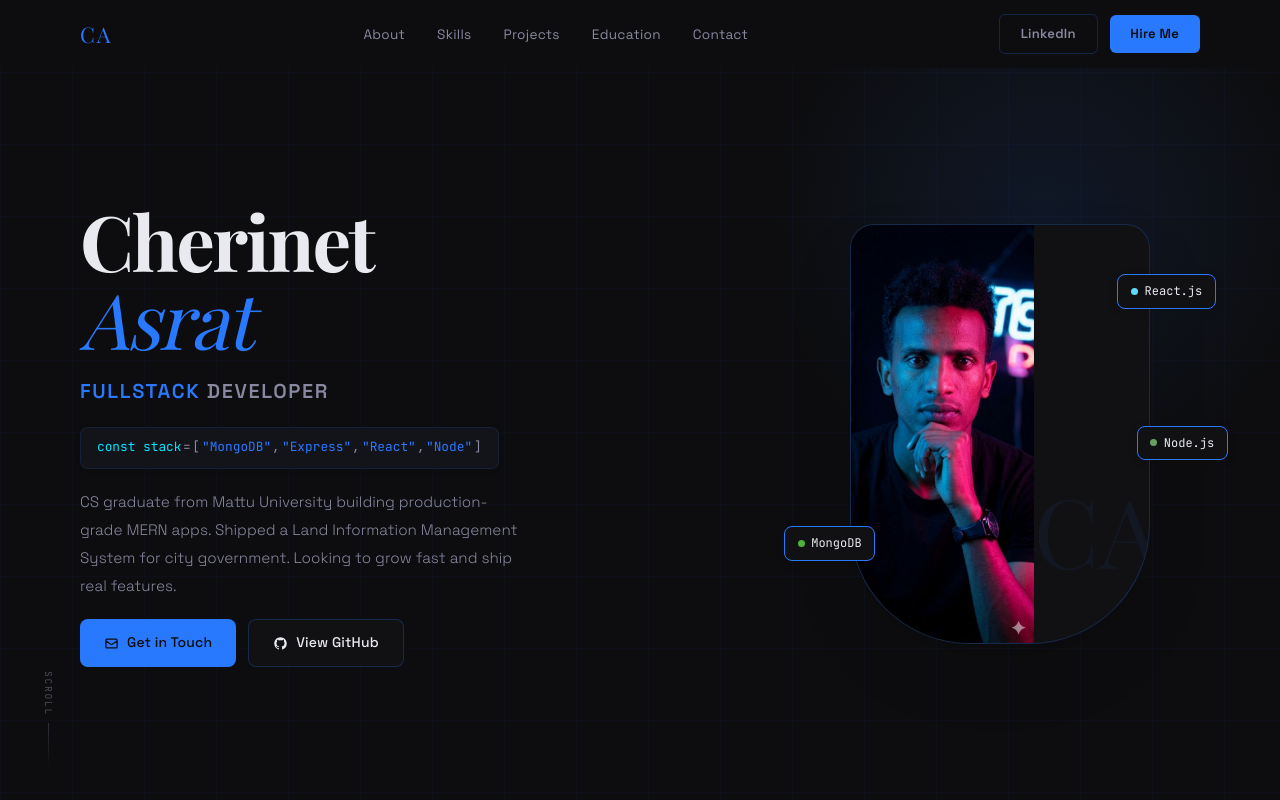
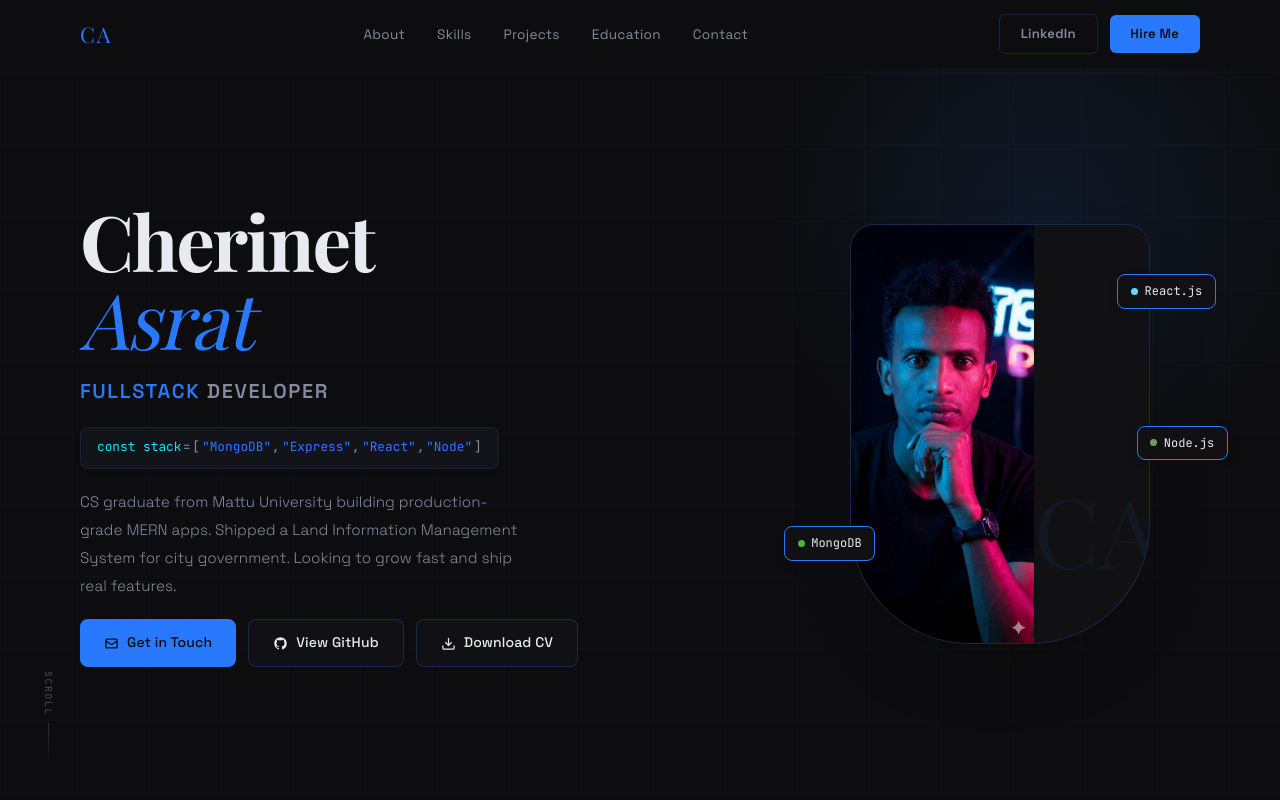
Before and after one commit to cheruu23/personal-website-cheruu23, a plain HTML site: page index.html in a window 1280 px wide. Shown: the top 800 px of the page. Drawn offline with nearby package versions, Linux system fonts and the light colour scheme; a web font is replaced by a local one.

Commit message:
feat: add Download CV button to hero, exclude cv.html from git

```diff
--- a/index.html
+++ b/index.html
@@ -65,6 +65,10 @@
           <a href="https://github.com/cheruu23" target="_blank" rel="noopener" class="btn btn-ghost">
             <svg viewBox="0 0 24 24" fill="currentColor" width="15" height="15"><path d="M12 2C6.477 2 2 6.484 2 12.017c0 4.425 2.865 8.18 6.839 9.504.5.092.682-.217.682-.483 0-.237-.008-.868-.013-1.703-2.782.605-3.369-1.343-3.369-1.343-.454-1.158-1.11-1.466-1.11-1.466-.908-.62.069-.608.069-.608 1.003.07 1.531 1.032 1.531 1.032.892 1.53 2.341 1.088 2.91.832.092-.647.35-1.088.636-1.338-2.22-.253-4.555-1.113-4.555-4.951 0-1.093.39-1.988 1.029-2.688-.103-.253-.446-1.272.098-2.65 0 0 .84-.27 2.75 1.026A9.564 9.564 0 0112 6.844c.85.004 1.705.115 2.504.337 1.909-1.296 2.747-1.027 2.747-1.027.546 1.379.202 2.398.1 2.651.64.7 1.028 1.595 1.028 2.688 0 3.848-2.339 4.695-4.566 4.943.359.309.678.92.678 1.855 0 1.338-.012 2.419-.012 2.747 0 .268.18.58.688.482A10.019 10.019 0 0022 12.017C22 6.484 17.522 2 12 2z"/></svg>
             View GitHub
+          </a>
+          <a href="cv.html" class="btn btn-ghost">
+            <svg viewBox="0 0 24 24" fill="none" stroke="currentColor" stroke-width="2" width="15" height="15"><path d="M21 15v4a2 2 0 01-2 2H5a2 2 0 01-2-2v-4"/><polyline points="7 10 12 15 17 10"/><line x1="12" y1="15" x2="12" y2="3"/></svg>
+            Download CV
           </a>
         </div>
       </div>
```
Also changed, not shown: 1 other file.
